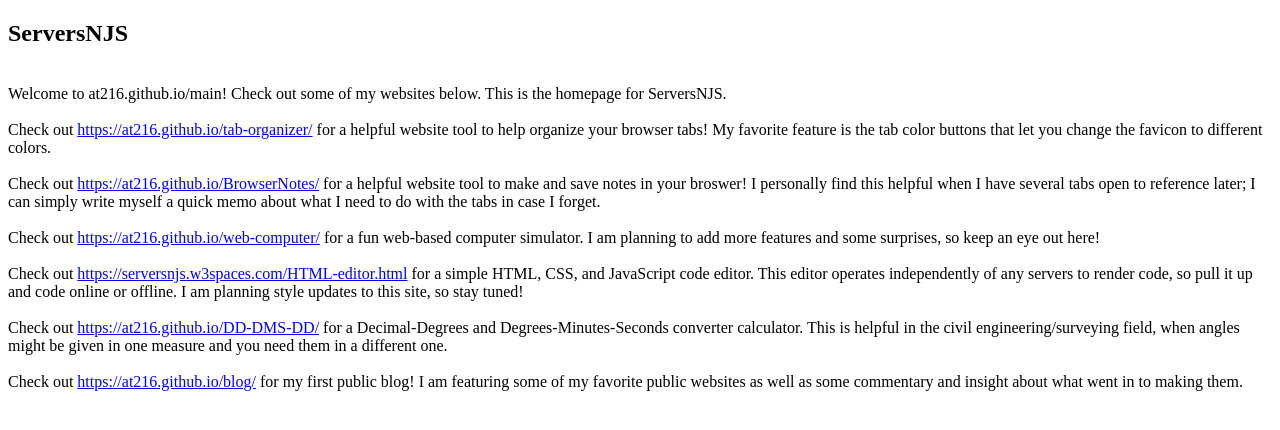
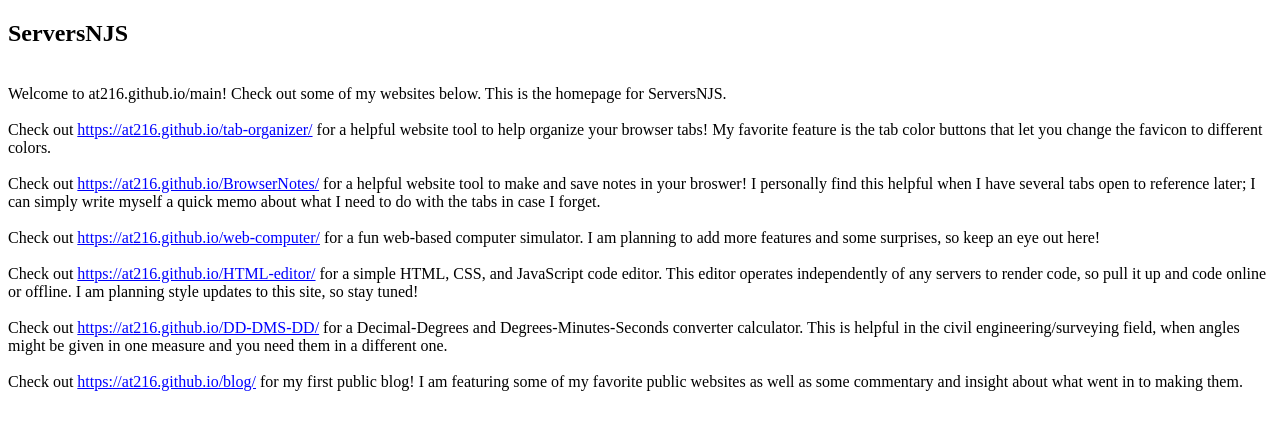
Before and after one commit to At216/home, a plain HTML site: page index.html in a window 1280 px wide. Drawn offline with Linux system fonts and the light colour scheme.

Commit message:
Update index.html <a> links

```diff
--- a/index.html
+++ b/index.html
@@ -23,7 +23,7 @@ open to reference later; I can simply write myself a quick memo about what I nee
 Check out <a href="https://at216.github.io/web-computer/">https://at216.github.io/web-computer/</a>
 for a fun web-based computer simulator. I am planning to add more features and some surprises, so keep an eye out here! <br><br>
 
-Check out <a href="https://serversnjs.w3spaces.com/HTML-editor.html">https://serversnjs.w3spaces.com/HTML-editor.html</a>
+Check out <a href="https://at216.github.io/HTML-editor">https://at216.github.io/HTML-editor/</a>
 for a simple HTML, CSS, and JavaScript code editor. This editor operates independently of any servers to render code, so pull
 it up and code online or offline. I am planning style updates to this site, so stay tuned! <br><br>
 
```
